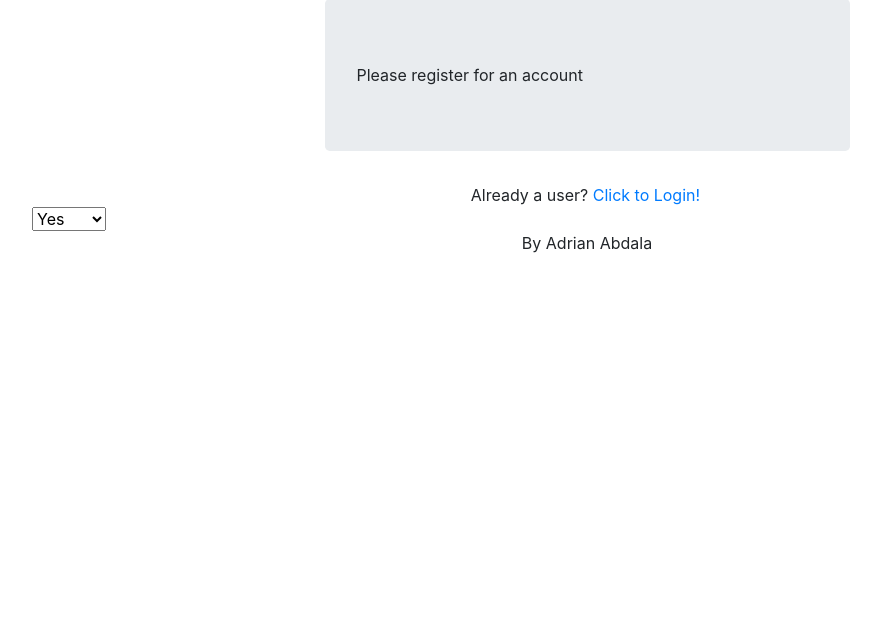
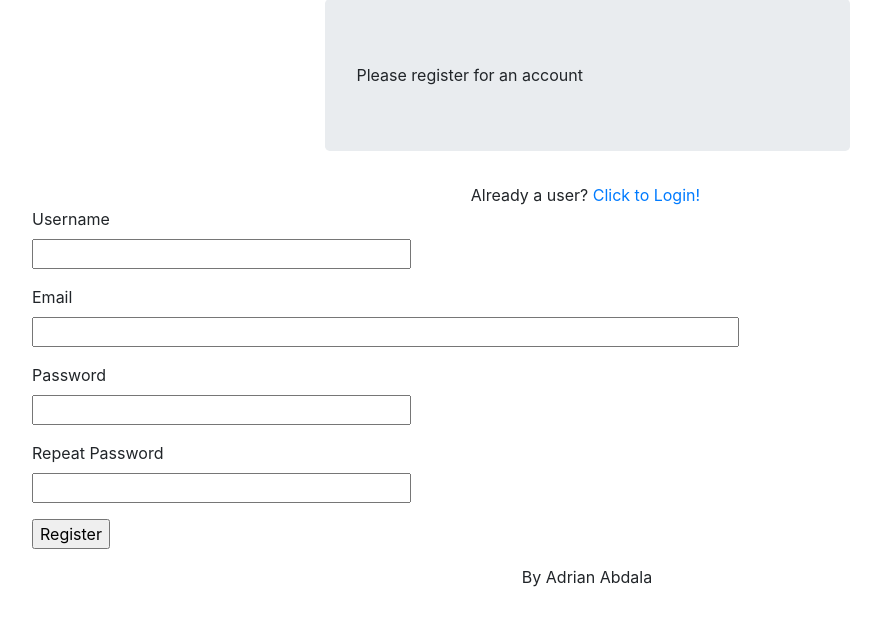
Before and after one commit to Kurlee/SpellCheckerWebapp, a Flask app: template SpellCheckApp/templates/register.html in a window 1280 px wide. Shown: the part 130-756 px from the top of the page, without its empty margins (53-934 px from the left). Run offline with Flask 2, Linux system fonts and the light colour scheme; the template is opened without the code that fills it: values that come from a table or form of the project are taken from there, others are empty; the visitor is signed in with stand-in values (Sample User, id 1); some libraries are stand-ins or nearby versions.

Commit message:
registration complete. working on testing. bugs to fix: redirects from to login/registration. getting to index.

```diff
--- a/SpellCheckApp/forms.py
+++ b/SpellCheckApp/forms.py
@@ -1,6 +1,7 @@
 from flask_wtf import FlaskForm
 from wtforms import StringField, PasswordField, BooleanField, SubmitField
-from wtforms.validators import DataRequired
+from wtforms.validators import DataRequired, ValidationError, Email, EqualTo
+from SpellCheckApp.models import User
 
 
 class LoginForm(FlaskForm):
@@ -8,3 +9,23 @@ class LoginForm(FlaskForm):
     password = PasswordField('Password', validators=[DataRequired()])
     remember_me = BooleanField('Remember Me')
     submit = SubmitField('Sign in')
+
+
+class RegistrationForm(FlaskForm):
+    username = StringField('Username', validators=[DataRequired()])
+    email = StringField('Email', validators=[DataRequired(), Email()])
+    password = PasswordField('Password', validators=[DataRequired()])
+    password2 = PasswordField('Repeat Password', validators=[DataRequired(), EqualTo('password')])
+    submit = SubmitField('Register')
+
+
+    def validate_username(self, username):
+        user = User.query.filter_by(username=username.data).first()
+        if user is not None:
+            raise ValidationError('Username is already in use')
+
+
+    def validate_email(self, email):
+        user = User.query.filter_by(email=email.data).first()
+        if user is not None:
+            raise ValidationError('A user already exists for this email, did you forget your password?')
--- a/SpellCheckApp/models.py
+++ b/SpellCheckApp/models.py
@@ -1,7 +1,8 @@
 from sqlalchemy import Column
-from werkzeug.security import generate_password_hash, check_password_hash, gen_salt
+from werkzeug.security import generate_password_hash, check_password_hash
 from datetime import datetime
-from SpellCheckApp import db, login
+from SpellCheckApp import db
+from SpellCheckApp import login
 from flask_login import UserMixin
 
 
--- a/SpellCheckApp/templates/layout.html
+++ b/SpellCheckApp/templates/layout.html
@@ -13,11 +13,11 @@
         <nav class="my-2 my-md-0 mr-md-3">
             <a class="p-2 text-dark" href="/" title="Home">Home</a>
             {% if current_user.is_anonymous %}
-                <a class="p-2 text-dark" href="{{ url_for('login') }}" title="Login/Register">Log In / Register</a>
+                <a class="p-2 text-dark" href="{{ url_for('sc.login') }}" title="Login/Register">Log In / Register</a>
             {% else %}
-                <a class="p-2 text-dark" href="{{ url_for('submit') }}" title="Submit">Text Submission</a>
-                <a class="p-2 text-dark" href="{{ url_for("results") }}" title="Results">Results</a>
-                <a class="p-2 text-dark" href="{{ url_for('logout') }}" title="Logout">Logout</a>
+                <a class="p-2 text-dark" href="{{ url_for('sc.submit') }}" title="Submit">Text Submission</a>
+                <a class="p-2 text-dark" href="{{ url_for("sc.results") }}" title="Results">Results</a>
+                <a class="p-2 text-dark" href="{{ url_for('sc.logout') }}" title="Logout">Logout</a>
             {% endif %}
         </nav>
     </div>
--- a/SpellCheckApp/templates/login.html
+++ b/SpellCheckApp/templates/login.html
@@ -6,6 +6,7 @@
         <div class="jumbotron">
             Please enter credentials
         </div>
+        <p>New User?<a href=""{{ url_for('sc.register') }}>Click to Register!</a></p>
     <form action="" method="post" novalidate>
         {{ form.hidden_tag() }}
         <p>
--- a/SpellCheckApp/templates/register.html
+++ b/SpellCheckApp/templates/register.html
@@ -7,15 +7,38 @@
             Please register for an account
         </div>
     <div class="col-sm-6 offset-sm-3">
-        Already a user? <a href="{{ url_for('login') }}">Click to Login!</a>
+        Already a user? <a href="{{ url_for('sc.login') }}">Click to Login!</a>
     </div>
     </div>
-    <form action="">
-    <select name="fun" id="fun">
-        <option value="0">Yes</option>
-        <option value="1">NO</option>
-        <option value="2">Maybe</option>
-    </select>
-
+    <form action="" method="post">
+    <p>
+        {{ form.username.label }}<br>
+        {{ form.username(size=32) }}<br>
+        {% for error in form.username.errors %}
+        <span style="color: red;">[{{ error }}]</span>
+        {% endfor %}
+    </p>
+    <p>
+        {{ form.email.label }}<br>
+        {{ form.email(size=64) }}<br>
+        {% for error in form.email.errors %}
+            <span style="color: red;">[{{ error }}]</span>
+        {% endfor %}
+    </p>
+    <p>
+        {{ form.password.label }}<br>
+        {{ form.password(size=32) }}<br>
+        {% for error in form.password.errors %}
+            <span style="color: red;">[{{ error }}]</span>
+        {% endfor %}
+    </p>
+    <p>
+        {{ form.password2.label }}<br>
+        {{ form.password2(size=32) }}<br>
+        {% for error in form.password2.errors %}
+            <span style="color: red;">[{{ error }}]</span>
+        {% endfor %}
+    </p>
+    <p>{{ form.submit() }}</p>
     </form>
 {% endblock %}
```
Also changed, not shown: SpellCheckApp/__init__.py (+3 -6 lines), SpellCheckApp/routes.py (+20 -9 lines), config.py (+7 -8 lines), requirements.txt (+14 -0 lines), tests/test_db.py (added, +17 -0 lines), .travis.yml (added).
